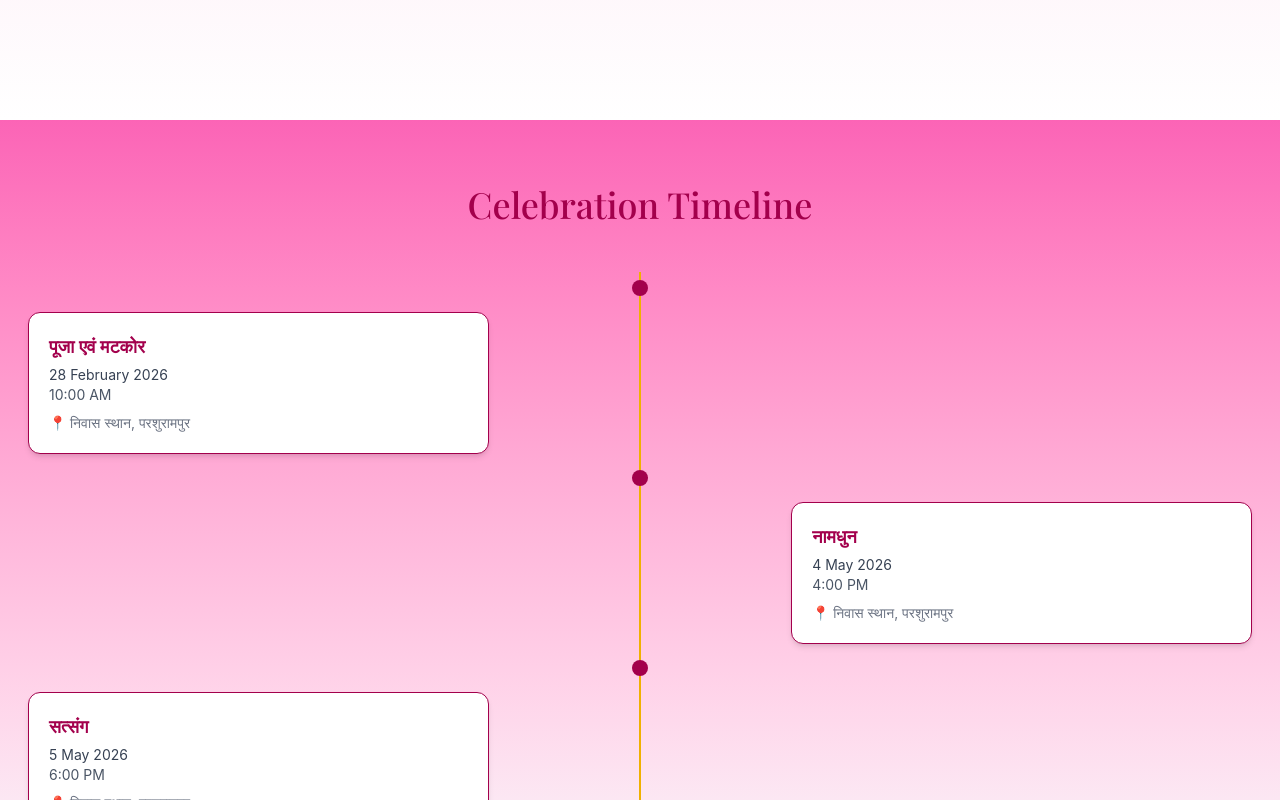
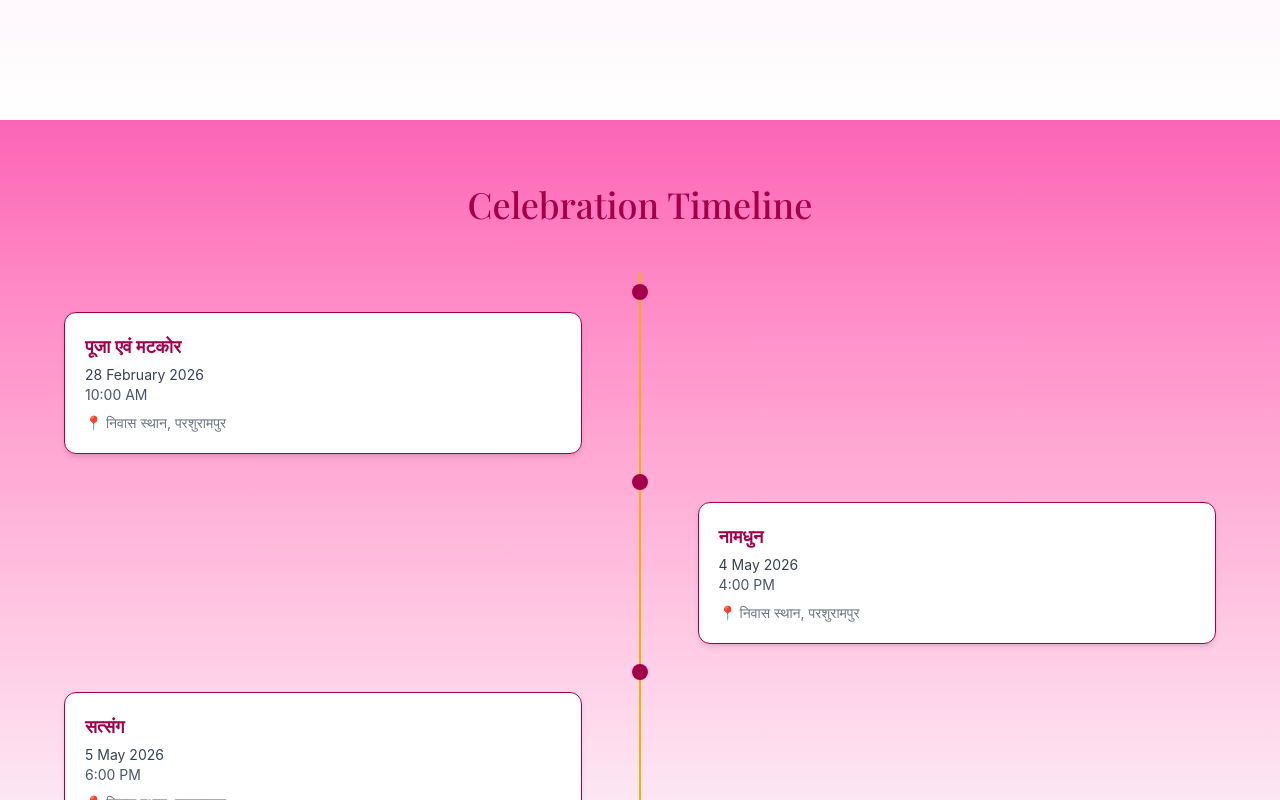
Before and after one commit to imSHUBHANKAR/subhadra-prabhat, a React (Vite) app: page / in a window 1280 px wide. Shown: the part 3080-3880 px from the top of the page. Built offline with nearby package versions, Linux system fonts and the light colour scheme.

Commit message:
23rd Commit

```diff
--- a/src/components/Timeline.jsx
+++ b/src/components/Timeline.jsx
@@ -199,6 +199,122 @@
 
 // export default Timeline;
 
+// import React, { useEffect } from "react";
+
+// const Timeline = () => {
+//   const events = [
+//     {
+//       title: "पूजा एवं मटकोर",
+//       date: "28 February 2026",
+//       time: "10:00 AM",
+//       location: "निवास स्थान, परशुरामपुर",
+//     },
+//     {
+//       title: "नामधुन",
+//       date: "4 May 2026",
+//       time: "4:00 PM",
+//       location: "निवास स्थान, परशुरामपुर",
+//     },
+//     {
+//       title: "सत्संग",
+//       date: "5 May 2026",
+//       time: "6:00 PM",
+//       location: "निवास स्थान, परशुरामपुर",
+//     },
+//     {
+//       title: "हल्दी एवं मेहंदी",
+//       date: "12 May 2026",
+//       time: "11:00 AM",
+//       location: "निवास स्थान, परशुरामपुर",
+//     },
+//     {
+//       title: "प्रीति भोज",
+//       date: "13 May 2026",
+//       time: "05:00 PM Onward",
+//       location: "निवास स्थान, परशुरामपुर",
+//     },
+//     {
+//       title: "शुभ विवाह",
+//       date: "13 May 2026",
+//       time: "8:00 PM",
+//       location: "निवास स्थान, परशुरामपुर",
+//     },
+//   ];
+
+//   useEffect(() => {
+//     const cards = document.querySelectorAll(".timeline-card");
+
+//     const observer = new IntersectionObserver(
+//       (entries) => {
+//         entries.forEach((entry) => {
+//           if (entry.isIntersecting) {
+//             entry.target.classList.add("show");
+//           }
+//         });
+//       },
+//       { threshold: 0.2 }
+//     );
+
+//     cards.forEach((card) => observer.observe(card));
+//   }, []);
+
+//   return (
+//     <div className="bg-gradient-to-b from-pink-400 via-pink-100 min-h-screen py-16 px-4">
+//       <h1 className="text-center text-3xl md:text-4xl font-serif text-pink-800 mb-12">
+//         Celebration Timeline
+//       </h1>
+
+//       <div className="relative max-w-5xl mx-auto">
+
+//         {/* Line (left on mobile, center on desktop) */}
+//         <div className="absolute left-4 md:left-1/2 top-0 h-full w-[2px] bg-yellow-500 md:-translate-x-1/2"></div>
+
+//         {events.map((event, index) => (
+//           <div key={index} className="mb-12 flex md:block">
+
+//             {/* Dot */}
+//             <div className="relative z-10">
+//               <div className="w-4 h-4 bg-pink-800 rounded-full absolute left-2 md:left-1/2 md:-translate-x-1/2 top-2"></div>
+//             </div>
+
+//             {/* Card */}
+//             <div
+//               className={`timeline-card ml-10 md:ml-0 w-full md:w-[45%] bg-white border border-pink-800 rounded-xl shadow-md p-5 transition-all duration-700
+
+//               ${index % 2 === 0 ? "md:mr-auto md:translate-x-[-100px]" : "md:ml-auto md:translate-x-[100px]"}
+
+//               translate-y-10 opacity-0`}
+//             >
+//               <h2 className="text-lg font-semibold text-pink-800">
+//                 {event.title}
+//               </h2>
+
+//               <p className="text-sm text-gray-700 mt-1">{event.date}</p>
+//               <p className="text-sm text-gray-600">{event.time}</p>
+
+//               <p className="text-sm text-gray-500 mt-2">
+//                 📍 {event.location}
+//               </p>
+//             </div>
+//           </div>
+//         ))}
+//       </div>
+
+//       {/* Animation */}
+//       <style>
+//         {`
+//           .timeline-card.show {
+//             transform: translateX(0) translateY(0) !important;
+//             opacity: 1 !important;
+//           }
+//         `}
+//       </style>
+//     </div>
+//   );
+// };
+
+// export default Timeline;
+
 import React, { useEffect } from "react";
 
 const Timeline = () => {
@@ -259,31 +375,51 @@ const Timeline = () => {
   }, []);
 
   return (
-    <div className="bg-gradient-to-b from-pink-400 via-pink-100 min-h-screen py-16 px-4">
+    <div className="bg-gradient-to-b from-pink-400 via-pink-100 to-white min-h-screen py-16 px-4">
+
+      {/* Heading */}
       <h1 className="text-center text-3xl md:text-4xl font-serif text-pink-800 mb-12">
         Celebration Timeline
       </h1>
 
-      <div className="relative max-w-5xl mx-auto">
+      <div className="relative max-w-6xl mx-auto">
 
-        {/* Line (left on mobile, center on desktop) */}
-        <div className="absolute left-4 md:left-1/2 top-0 h-full w-[2px] bg-yellow-500 md:-translate-x-1/2"></div>
+        {/* Vertical Line */}
+        <div className="
+          absolute top-0 h-full w-[2px] bg-yellow-500
+          left-4
+          lg:left-1/2 lg:-translate-x-1/2
+        "></div>
 
         {events.map((event, index) => (
-          <div key={index} className="mb-12 flex md:block">
+          <div
+            key={index}
+            className={`
+              relative mb-12 flex
+              lg:items-center
+              ${index % 2 === 0 ? "lg:flex-row" : "lg:flex-row-reverse"}
+            `}
+          >
 
-            {/* Dot */}
-            <div className="relative z-10">
-              <div className="w-4 h-4 bg-pink-800 rounded-full absolute left-2 md:left-1/2 md:-translate-x-1/2 top-2"></div>
-            </div>
+            {/* DOT */}
+            <div className="
+              absolute left-4 lg:left-1/2
+              w-4 h-4 bg-pink-800 rounded-full
+              transform -translate-x-1/2 top-3 z-10
+            "></div>
 
-            {/* Card */}
+            {/* CARD */}
             <div
-              className={`timeline-card ml-10 md:ml-0 w-full md:w-[45%] bg-white border border-pink-800 rounded-xl shadow-md p-5 transition-all duration-700
-
-              ${index % 2 === 0 ? "md:mr-auto md:translate-x-[-100px]" : "md:ml-auto md:translate-x-[100px]"}
-
-              translate-y-10 opacity-0`}
+              className="
+                timeline-card
+                ml-12 lg:ml-0
+                w-full lg:w-[45%]
+                bg-white border border-pink-800
+                rounded-xl shadow-md p-5
+                transition-all duration-700
+                opacity-0 translate-y-10
+                hover:scale-105 hover:shadow-xl
+              "
             >
               <h2 className="text-lg font-semibold text-pink-800">
                 {event.title}
@@ -300,11 +436,11 @@ const Timeline = () => {
         ))}
       </div>
 
-      {/* Animation */}
+      {/* Animation CSS */}
       <style>
         {`
           .timeline-card.show {
-            transform: translateX(0) translateY(0) !important;
+            transform: translateY(0) !important;
             opacity: 1 !important;
           }
         `}
```
